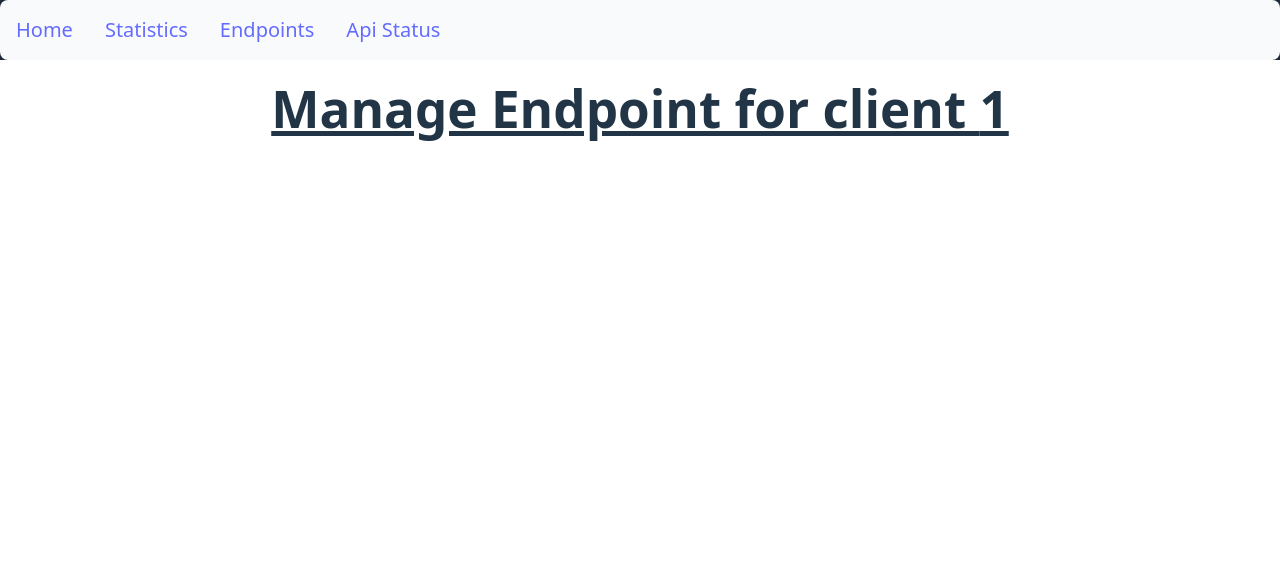
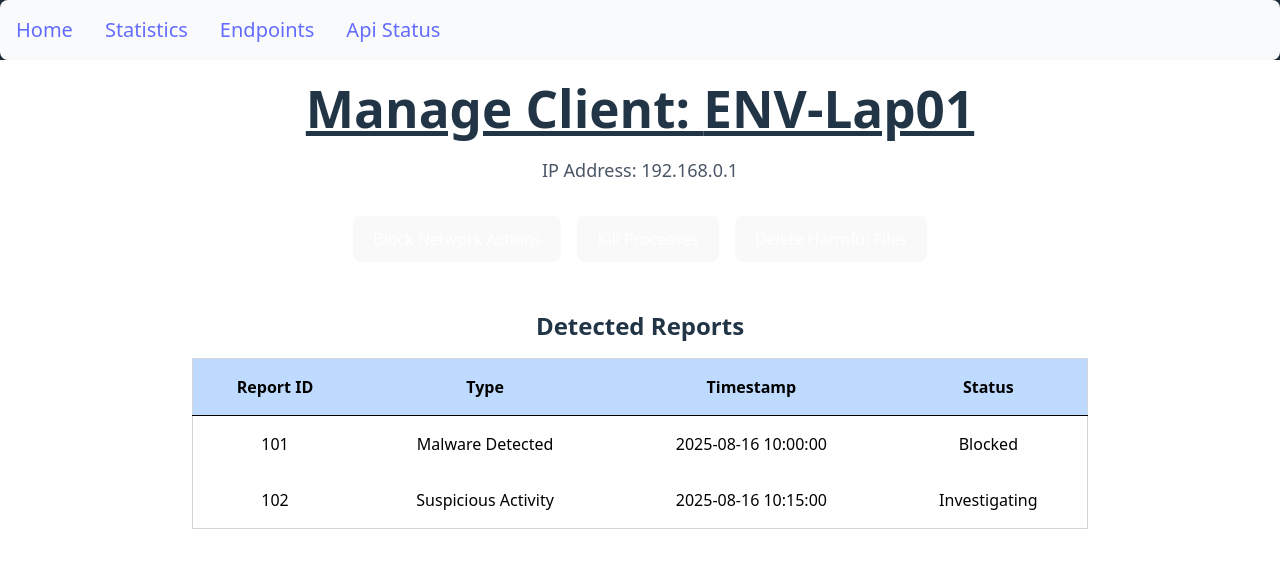
Before and after one commit to LegionnaireDevs/legionnaire, a React (Vite) app in the folder control-panel/: page /manage_client/1 in a window 1280 px wide. Shown: the top 568 px of the page. Built offline with nearby package versions, Linux system fonts and the light colour scheme.

Commit message:
Add more placeholder stuff for manage client

```diff
--- a/control-panel/src/pages/endpoints.jsx
+++ b/control-panel/src/pages/endpoints.jsx
@@ -38,7 +38,7 @@ export default function Endpoints() {
                                 <div className="flex justify-between items-center px-4">
                                     {client.reports}
                                     <button
-                                        class="bg-blue-500 hover:bg-blue-700 text-white font-bold py-2 rounded"
+                                        className="bg-blue-500 hover:bg-blue-700 text-white font-bold py-2 rounded"
                                         onClick={() => handleManageClick(client.id)} // Use the navigate function
                                     >Manage</button>
                                 </div>
--- a/control-panel/src/pages/home.jsx
+++ b/control-panel/src/pages/home.jsx
@@ -1,11 +1,11 @@
 import React from 'react';
 const Home = () => {
   return (
-    <div class="w-screen h-screen justify-center items-center flex flex-col">
+    <div className="w-screen h-screen justify-center items-center flex flex-col">
 
-        <h1 class="text-3xl font-bold underline"> Welcome to Legionnaire </h1>
-        <p class="pt-5 text-2xl">This is the control panel.</p>
-        <p class="pt-2 text-xl">Use the navigation bar to access different pages.</p>
+        <h1 className="text-3xl font-bold underline"> Welcome to Legionnaire </h1>
+        <p className="pt-5 text-2xl">This is the control panel.</p>
+        <p className="pt-2 text-xl">Use the navigation bar to access different pages.</p>
 
     </div>
 
--- a/control-panel/src/pages/manage_client.jsx
+++ b/control-panel/src/pages/manage_client.jsx
@@ -1,16 +1,111 @@
-import  React from "react";
+
+import React, { useState, useEffect } from 'react';
 import { useParams } from 'react-router-dom';
 
 export default function Manage_Client() {
     let params  = useParams(); // Correctly destructure the 'clientId' parameter
+    const client_id = params.clientID; // Use the clientId in your component logic
 
-    console.log(params.clientID); // Log the clientId for debugging
-    const client_id = params.clientID; // Use the clientId in your component logic
+    const [client, setClient] = useState(null);
+    const [reports, setReports] = useState([]);
+
+    // Placeholder data for demonstration. To be replaced with actual API calls.
+    const clientData = {
+        '1': { id: 1, name: 'ENV-Lap01', ip: '192.168.0.1' },
+        '2': { id: 2, name: 'WKS-02', ip: '192.168.0.2' },
+    };
+
+    const clientReports = {
+        '1': [
+            { id: 101, type: 'Malware Detected', timestamp: '2025-08-16 10:00:00', status: 'Blocked' },
+            { id: 102, type: 'Suspicious Activity', timestamp: '2025-08-16 10:15:00', status: 'Investigating' },
+        ],
+        '2': [
+            { id: 201, type: 'Unauthorized Access Attempt', timestamp: '2025-08-16 11:30:00', status: 'Closed' },
+        ],
+    };
+
+    useEffect(() => {
+        // Replace this with an actual API call to fetch client data
+        setClient(clientData[client_id]);
+        setReports(clientReports[client_id] || []);
+    }, [client_id]);
+
+    if (!client) {
+        return <div className="p-20 text-center">Loading client data...</div>;
+    }
+
+    // Action handler functions
+    const handleBlockNetwork = () => {
+        console.log(`Blocking network actions for client ${client.name}`);
+        // Implement API call to block network actions
+    };
+
+    const handleKillProcesses = () => {
+        console.log(`Killing processes on client ${client.name}`);
+        // Implement API call to kill processes
+    };
+
+    const handleDeleteFiles = () => {
+        console.log(`Deleting harmful files on client ${client.name}`);
+        // Implement API call to delete files
+    };
+
     return (
-        <div>
-            <div className="p-20 w-screen h-screen justify-start items-center flex flex-col">
-                <h1 className="pb-5 text-3xl font-bold underline"> Manage Endpoint for client {client_id}</h1>
+        <div className="p-20 w-screen h-screen flex flex-col items-center">
+            <h1 className="pb-5 text-3xl font-bold underline">Manage Client: {client.name}</h1>
+            <p className="mb-8 text-lg text-gray-600">IP Address: {client.ip}</p>
+
+            {/* Action Buttons Section */}
+            <div className="flex gap-4 mb-12">
+                <button
+                    onClick={handleBlockNetwork}
+                    className="bg-red-500 hover:bg-red-700 text-white font-bold py-2 px-4 rounded"
+                >
+                    Block Network Actions
+                </button>
+                <button
+                    onClick={handleKillProcesses}
+                    className="bg-orange-500 hover:bg-orange-700 text-white font-bold py-2 px-4 rounded"
+                >
+                    Kill Processes
+                </button>
+                <button
+                    onClick={handleDeleteFiles}
+                    className="bg-yellow-500 hover:bg-yellow-700 text-white font-bold py-2 px-4 rounded" // Ensure text-white is used
+                >
+                    Delete Harmful Files
+                </button>
             </div>
+
+            {/* Reports Table Section */}
+            <h2 className="text-2xl font-semibold mb-4">Detected Reports</h2>
+            <table className="table-auto w-full max-w-4xl bg-white border border-gray-300">
+                <thead className="bg-blue-200 text-black">
+                    <tr>
+                        <th className="p-4 border-b">Report ID</th>
+                        <th className="p-4 border-b">Type</th>
+                        <th className="p-4 border-b">Timestamp</th>
+                        <th className="p-4 border-b">Status</th>
+                    </tr>
+                </thead>
+                <tbody className="text-black">
+                    {reports.length > 0 ? (
+                        reports.map(report => (
+                            <tr key={report.id}>
+                                <td className="p-4 text-center">{report.id}</td>
+                                <td className="p-4 text-center">{report.type}</td>
+                                <td className="p-4 text-center">{report.timestamp}</td>
+                                <td className="p-4 text-center">{report.status}</td>
+                            </tr>
+                        ))
+                    ) : (
+                        <tr>
+                            <td colSpan="4" className="p-4 text-center text-gray-500">No reports found for this client.</td>
+                        </tr>
+                    )}
+                </tbody>
+            </table>
         </div>
     );
 }
--- a/control-panel/src/pages/statistics.jsx
+++ b/control-panel/src/pages/statistics.jsx
@@ -11,12 +11,12 @@ const data = [
 
 export default function Statistics () {
     return (
-        <div class="p-20 w-screen h-screen justify-center items-center flex flex-col">
-            <h1 class="text-3xl font-bold underline"> Statistics Page </h1>
+        <div className="p-20 w-screen h-screen justify-center items-center flex flex-col">
+            <h1 className="text-3xl font-bold underline"> Statistics Page </h1>
 
-            <div class = "pt-20 grid grid-cols-2 gap-8 justify-center justify-items-center">
-                <div class='flex flex-col items-center'>
-                    <p class="text-2xl font-bold">Software Issues</p>
+            <div className = "pt-20 grid grid-cols-2 gap-8 justify-center justify-items-center">
+                <div className='flex flex-col items-center'>
+                    <p className="text-2xl font-bold">Software Issues</p>
                     <PieChart
                         series={[
                         {
@@ -32,7 +32,7 @@ export default function Statistics () {
                     />
                 </div>
 
-                <div class='flex flex-col items-center'>
+                <div className='flex flex-col items-center'>
                     <p className="text-2xl font-bold">Network Issues</p>
 
                     <PieChart
```
